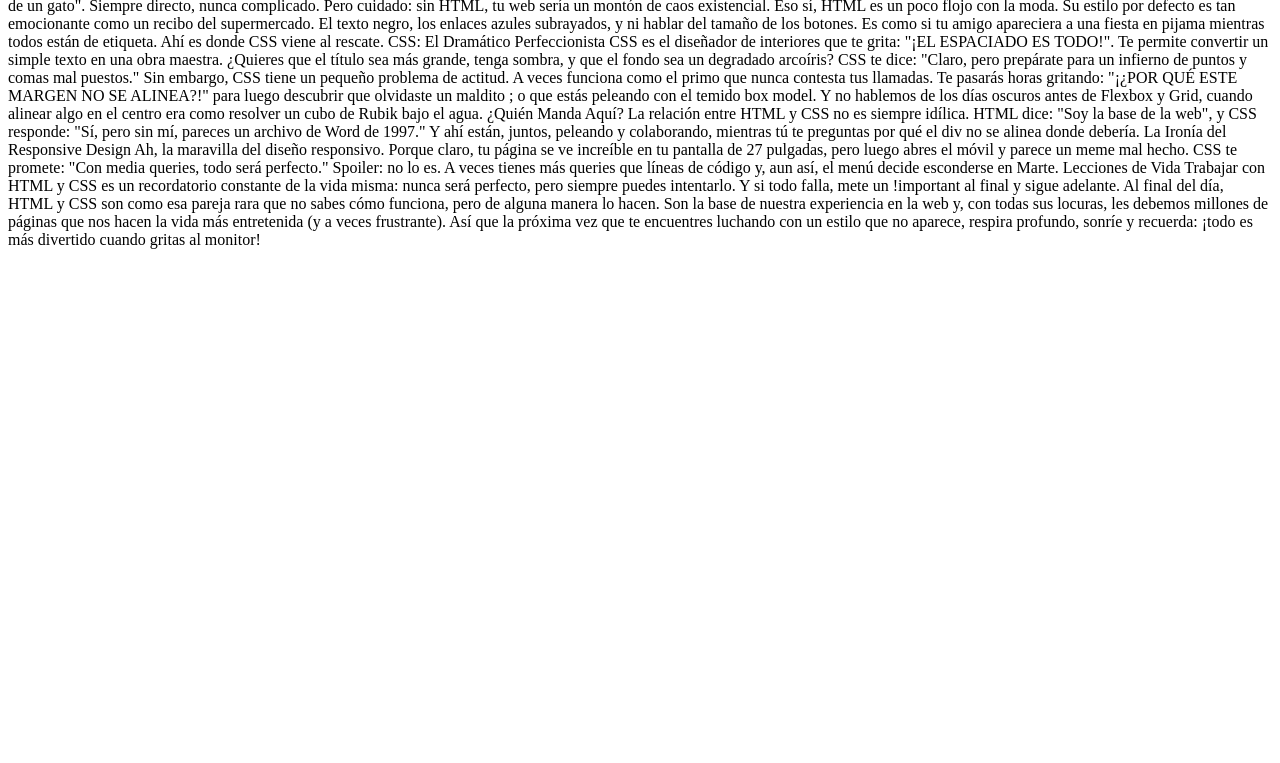
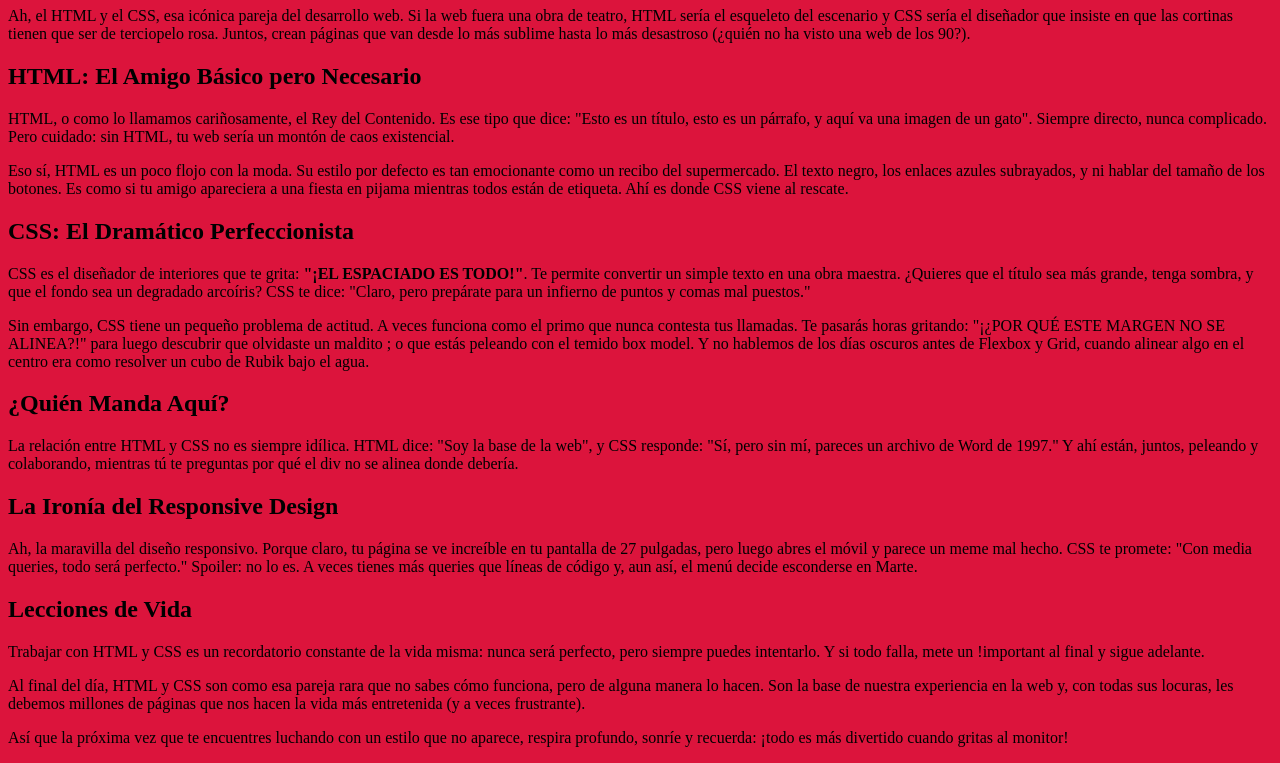
Before and after one commit to AlonsoDeDeDe/blog-web, a plain HTML site: page index.html in a window 1280 px wide. Shown: the part 73-836 px from the top of the page. Before the commit the page ends 800 px from the top, so only its background shows below. Drawn offline with Linux system fonts and the light colour scheme.

Commit message:
espacio y SANGRE

```diff
--- a/index.html
+++ b/index.html
@@ -4,36 +4,43 @@
     <meta charset="UTF-8">
     <meta name="viewport" content="width=device-width, initial-scale=1.0">
     <title>Document</title>
+
+    <style>
+        body{
+            background-color: crimson;
+        }
+    </style>
 </head>
 <body>
     <div>
 
-        <p>
-            Blog: HTML y CSS: Una Historia de Amor y Caos
-            Ah, el HTML y el CSS, esa icónica pareja del desarrollo web. Si la web fuera una obra de teatro, HTML sería el esqueleto del escenario y CSS sería el diseñador que insiste en que las cortinas tienen que ser de terciopelo rosa. Juntos, crean páginas que van desde lo más sublime hasta lo más desastroso (¿quién no ha visto una web de los 90?).
+            <h1>Blog: HTML y CSS: Una Historia de Amor y Caos</h1>
+            <p>
+                Ah, el HTML y el CSS, esa icónica pareja del desarrollo web. Si la web fuera una obra de teatro, HTML sería el esqueleto del escenario y CSS sería el diseñador que insiste en que las cortinas tienen que ser de terciopelo rosa. Juntos, crean páginas que van desde lo más sublime hasta lo más desastroso (¿quién no ha visto una web de los 90?).
+            </p>
 
-            HTML: El Amigo Básico pero Necesario
-            HTML, o como lo llamamos cariñosamente, el Rey del Contenido. Es ese tipo que dice: "Esto es un título, esto es un párrafo, y aquí va una imagen de un gato". Siempre directo, nunca complicado. Pero cuidado: sin HTML, tu web sería un montón de caos existencial.
+            <h2>HTML: El Amigo Básico pero Necesario</h2>
+            <p></p>HTML, o como lo llamamos cariñosamente, el Rey del Contenido. Es ese tipo que dice: "Esto es un título, esto es un párrafo, y aquí va una imagen de un gato". Siempre directo, nunca complicado. Pero cuidado: sin HTML, tu web sería un montón de caos existencial.
 
-            Eso sí, HTML es un poco flojo con la moda. Su estilo por defecto es tan emocionante como un recibo del supermercado. El texto negro, los enlaces azules subrayados, y ni hablar del tamaño de los botones. Es como si tu amigo apareciera a una fiesta en pijama mientras todos están de etiqueta. Ahí es donde CSS viene al rescate.
+            <p></p>Eso sí, HTML es un poco flojo con la moda. Su estilo por defecto es tan emocionante como un recibo del supermercado. El texto negro, los enlaces azules subrayados, y ni hablar del tamaño de los botones. Es como si tu amigo apareciera a una fiesta en pijama mientras todos están de etiqueta. Ahí es donde CSS viene al rescate.
 
-            CSS: El Dramático Perfeccionista
-            CSS es el diseñador de interiores que te grita: "¡EL ESPACIADO ES TODO!". Te permite convertir un simple texto en una obra maestra. ¿Quieres que el título sea más grande, tenga sombra, y que el fondo sea un degradado arcoíris? CSS te dice: "Claro, pero prepárate para un infierno de puntos y comas mal puestos."
+            <h2>CSS: El Dramático Perfeccionista</h2>
+            <p></p>CSS es el diseñador de interiores que te grita: <b>"¡EL ESPACIADO ES TODO!"</b>. Te permite convertir un simple texto en una obra maestra. ¿Quieres que el título sea más grande, tenga sombra, y que el fondo sea un degradado arcoíris? CSS te dice: "Claro, pero prepárate para un infierno de puntos y comas mal puestos."
 
-            Sin embargo, CSS tiene un pequeño problema de actitud. A veces funciona como el primo que nunca contesta tus llamadas. Te pasarás horas gritando: "¡¿POR QUÉ ESTE MARGEN NO SE ALINEA?!" para luego descubrir que olvidaste un maldito ; o que estás peleando con el temido box model. Y no hablemos de los días oscuros antes de Flexbox y Grid, cuando alinear algo en el centro era como resolver un cubo de Rubik bajo el agua.
+            <p></p>Sin embargo, CSS tiene un pequeño problema de actitud. A veces funciona como el primo que nunca contesta tus llamadas. Te pasarás horas gritando: "¡¿POR QUÉ ESTE MARGEN NO SE ALINEA?!" para luego descubrir que olvidaste un maldito ; o que estás peleando con el temido box model. Y no hablemos de los días oscuros antes de Flexbox y Grid, cuando alinear algo en el centro era como resolver un cubo de Rubik bajo el agua.
 
-            ¿Quién Manda Aquí?
-            La relación entre HTML y CSS no es siempre idílica. HTML dice: "Soy la base de la web", y CSS responde: "Sí, pero sin mí, pareces un archivo de Word de 1997." Y ahí están, juntos, peleando y colaborando, mientras tú te preguntas por qué el div no se alinea donde debería.
+            <h2>¿Quién Manda Aquí?</h2>
+            <p></p>La relación entre HTML y CSS no es siempre idílica. HTML dice: "Soy la base de la web", y CSS responde: "Sí, pero sin mí, pareces un archivo de Word de 1997." Y ahí están, juntos, peleando y colaborando, mientras tú te preguntas por qué el div no se alinea donde debería.
 
-            La Ironía del Responsive Design
-            Ah, la maravilla del diseño responsivo. Porque claro, tu página se ve increíble en tu pantalla de 27 pulgadas, pero luego abres el móvil y parece un meme mal hecho. CSS te promete: "Con media queries, todo será perfecto." Spoiler: no lo es. A veces tienes más queries que líneas de código y, aun así, el menú decide esconderse en Marte.
+            <h2>La Ironía del Responsive Design</h2>
+            <p></p>Ah, la maravilla del diseño responsivo. Porque claro, tu página se ve increíble en tu pantalla de 27 pulgadas, pero luego abres el móvil y parece un meme mal hecho. CSS te promete: "Con media queries, todo será perfecto." Spoiler: no lo es. A veces tienes más queries que líneas de código y, aun así, el menú decide esconderse en Marte.
 
-            Lecciones de Vida
-            Trabajar con HTML y CSS es un recordatorio constante de la vida misma: nunca será perfecto, pero siempre puedes intentarlo. Y si todo falla, mete un !important al final y sigue adelante.
+            <h2>Lecciones de Vida</h2>
+            <p></p>Trabajar con HTML y CSS es un recordatorio constante de la vida misma: nunca será perfecto, pero siempre puedes intentarlo. Y si todo falla, mete un !important al final y sigue adelante.
 
-            Al final del día, HTML y CSS son como esa pareja rara que no sabes cómo funciona, pero de alguna manera lo hacen. Son la base de nuestra experiencia en la web y, con todas sus locuras, les debemos millones de páginas que nos hacen la vida más entretenida (y a veces frustrante).
+            <p></p>Al final del día, HTML y CSS son como esa pareja rara que no sabes cómo funciona, pero de alguna manera lo hacen. Son la base de nuestra experiencia en la web y, con todas sus locuras, les debemos millones de páginas que nos hacen la vida más entretenida (y a veces frustrante).
 
-            Así que la próxima vez que te encuentres luchando con un estilo que no aparece, respira profundo, sonríe y recuerda: ¡todo es más divertido cuando gritas al monitor!
+            <p></p>Así que la próxima vez que te encuentres luchando con un estilo que no aparece, respira profundo, sonríe y recuerda: ¡todo es más divertido cuando gritas al monitor!
         </p>
     </div>
 
```
Also changed, not shown: 1 other file.
